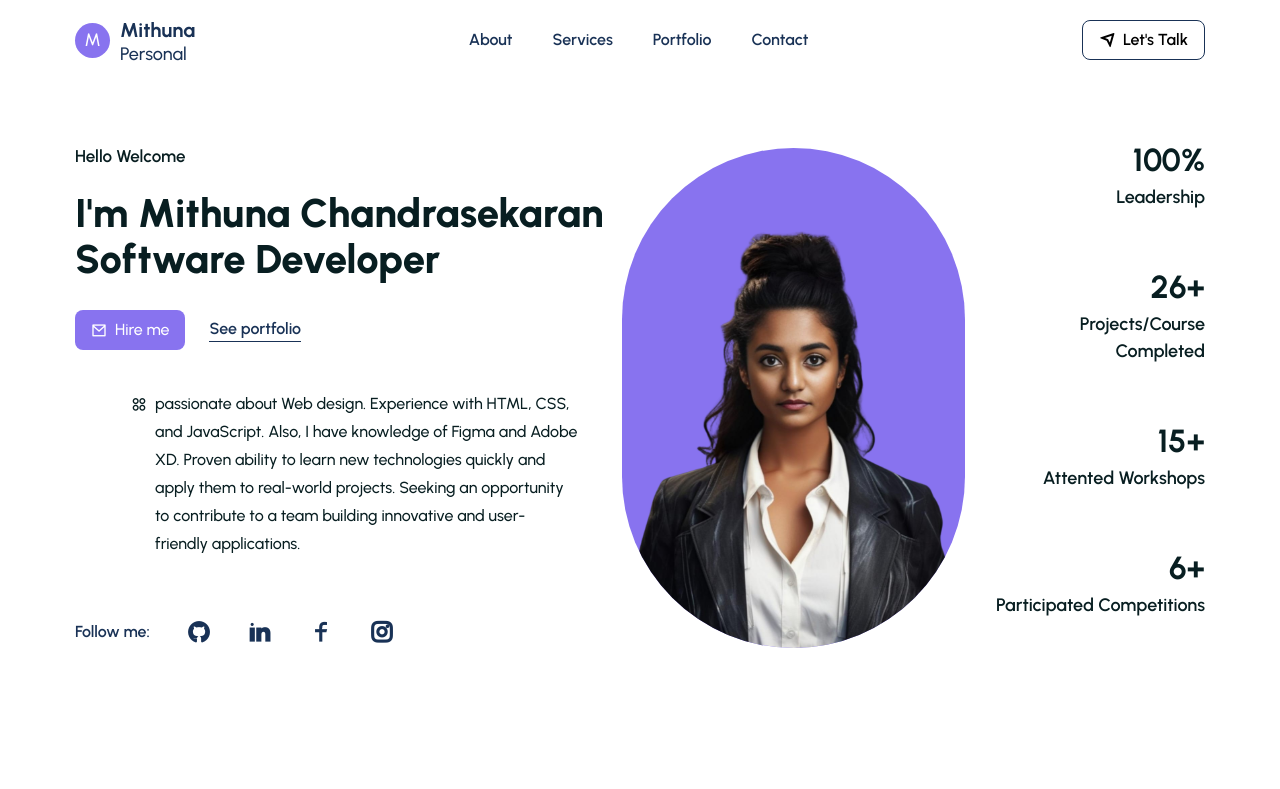
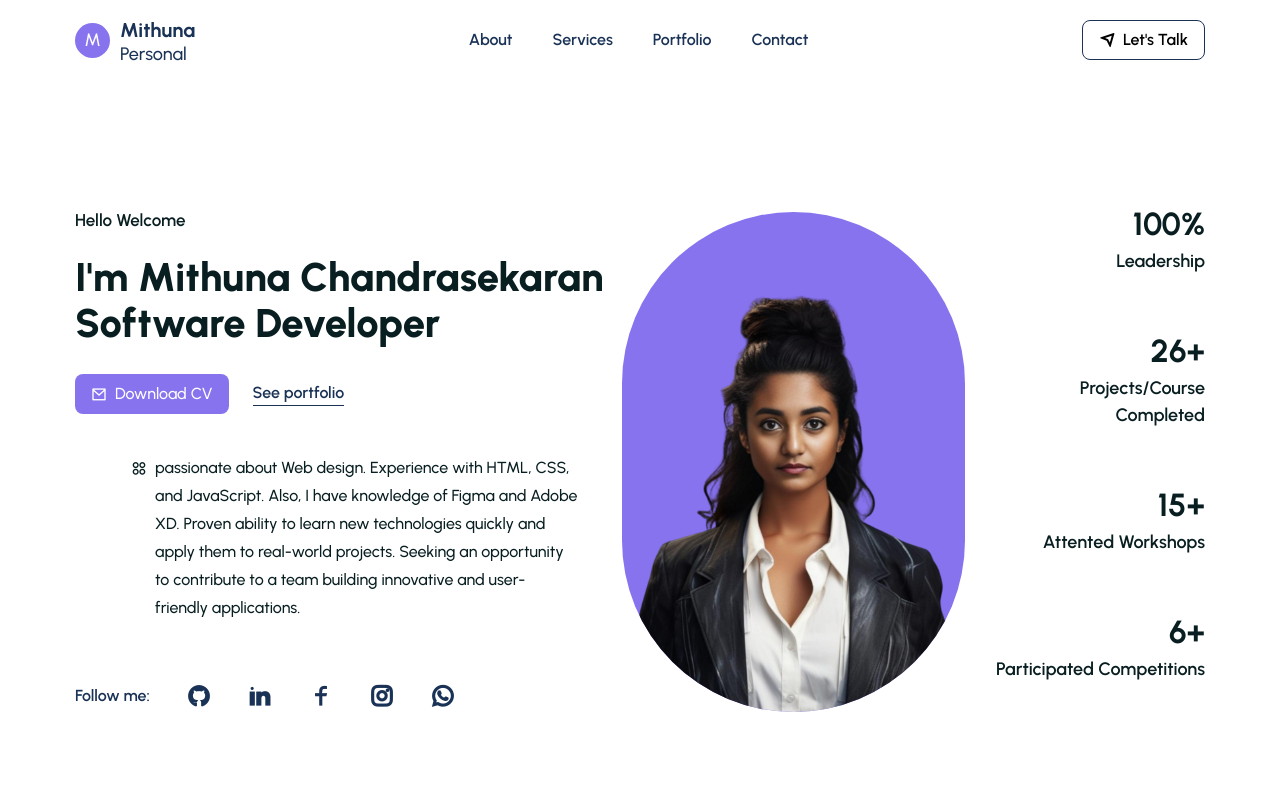
Before and after one commit to MithuChandran/portfolio-react, a React (Create React App) app: page / in a window 1280 px wide. Shown: the top 789 px of the page. Built offline with nearby package versions, Linux system fonts and the light colour scheme.

Commit message:
Update Hero component with new social media links

```diff
--- a/src/components/UI/Hero.jsx
+++ b/src/components/UI/Hero.jsx
@@ -4,7 +4,7 @@ import CountUp from "react-countup";
 
 const Hero = () => {
   return (
-    <section className="pt-0" id="about">
+    <section className="pt-16" id="about">
       <div className="container pt-14">
         <div className="md:flex items-center justify-between sm:flex-col md:flex-row">
           {/* =============== hero left content===============*/}
@@ -32,7 +32,7 @@ const Hero = () => {
             >
               <a href="#contact">
                 <button className="bg-primaryColor text-white font-[500] flex items-center gap-2 hover:bg-smallTextColor ease-in duration-300 py-2 px-4 rounded-[8px]">
-                  <i class="ri-mail-line"></i> Hire me
+                  <i class="ri-mail-line"></i> Download CV
                 </button>
               </a>
               <a
@@ -64,7 +64,7 @@ const Hero = () => {
 
               <span>
                 <a
-                  href="#youtube"
+                  href="#github"
                   className="text-smallTextColor text-[25px] font-[700]"
                 >
                   <i class="ri-github-fill"></i>
@@ -72,7 +72,7 @@ const Hero = () => {
               </span>
               <span>
                 <a
-                  href="#youtube"
+                  href="#linkedin"
                   className="text-smallTextColor text-[25px] font-[700]"
                 >
                   <i class="ri-linkedin-fill"></i>
@@ -80,7 +80,7 @@ const Hero = () => {
               </span>
               <span>
                 <a
-                  href="#youtube"
+                  href="#facebook"
                   className="text-smallTextColor text-[25px] font-[700]"
                 >
                   <i class="ri-facebook-line"></i>
@@ -88,10 +88,18 @@ const Hero = () => {
               </span>
               <span>
                 <a
-                  href="#youtube"
+                  href="#instagram"
                   className="text-smallTextColor text-[25px] font-[700]"
                 >
                   <i class="ri-instagram-line"></i>
+                </a>
+              </span>
+              <span>
+                <a
+                  href="#whatsapp"
+                  className="text-smallTextColor text-[25px] font-[700]"
+                >
+                  <i class="ri-whatsapp-line"></i>
                 </a>
               </span>
             </div>
```
